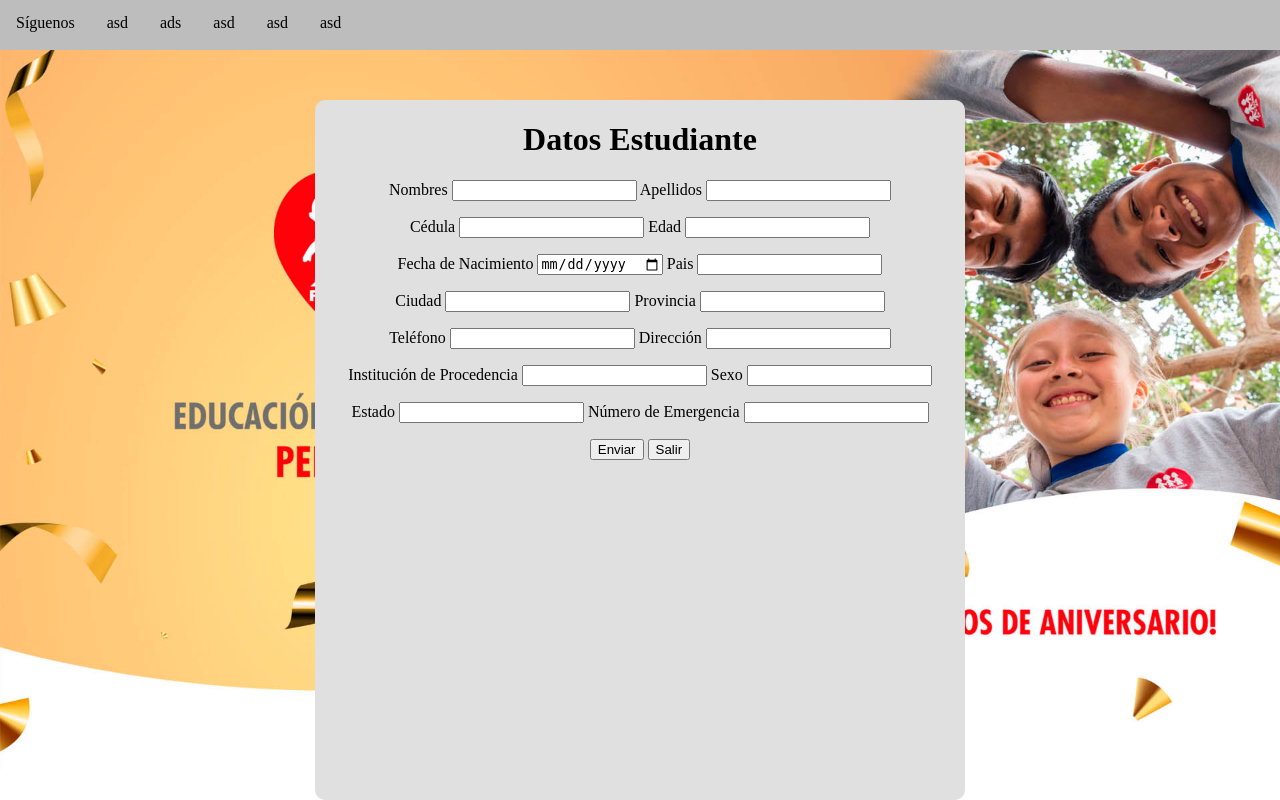
After one commit to Lizandro97/School-System-Data-Manager, a Flask app: page /matricula/form-estudiante in a window 1280 px wide. The commit adds this page. Run offline with Flask 2, Linux system fonts and the light colour scheme; data that the repository does not hold is empty.

Commit message:
Version final.

```diff
--- a/app.py
+++ b/app.py
@@ -1,24 +1,62 @@
+import webbrowser
 from flask import Flask
 from flask import render_template
+from flask import request
+from constants import data, forms
+import pyodbc
+from conn import Server
+
 
 app = Flask(__name__)
 
+connection = Server("ODBC Driver 17 for SQL server", "DESKTOP-6G8N2EK", "BDColegio2", "lizandro", "123456").connection()
+database = "BDColegio2"
+connection = pyodbc.connect(connection)
 
-data = {
-    "title": "Fe y Alegria",
-    "nav_items": ["Home", "Enrollment", "Students", "Administration", "Library", "Resources"]
-}
+
 
 
 @app.route('/')
-def hello_world():  # put application's code here
-    global data
+def index():
     return render_template("index.html", data=data)
 
 
-@app.route('/friends')
-def friends():
-    return "My friends."
+@app.route('/matricula')
+def matricula():
+    return render_template("matricula.html", data=forms)
+
+
+@app.route("/matricula/form-estudiante", methods=["GET", "POST"])
+def form_estudiante():
+    cursor = connection.cursor()
+    req = request.form.keys()
+    form = request.form
+    attr = ""
+    values = ""
+    for i, element in enumerate(req):
+        if i < len(req) - 1:
+            attr += f'"{element}"' + ","
+            if request.form[element] != "":
+                values += f"'{request.form[element]}'" + ","
+        else:
+            attr += f'"{element}"'
+            if request.form[element] != "":
+                values += f"'{request.form[element]}'"
+
+    query = f"INSERT INTO alumnos ({attr}) VALUES ({values})"
+    try:
+        cursor.execute(query)
+        cursor.commit()
+    except Exception as e:
+        print(e)
+    finally:
+        cursor.close()
+
+
+
+    return render_template("form_estudiante.html", data=data)
+
+
 
 
 if __name__ == '__main__':
--- /dev/null
+++ b/constants.py
@@ -0,0 +1,20 @@
+from __future__ import annotations
+
+nav_items = [
+    "Inicio",
+    "Matrícula",
+    "Estudiantes",
+    "Administración",
+    "Librería",
+    "Biblioteca y Recursos"
+]
+
+forms = [
+    "Cédula",
+    "Matrícula"
+]
+
+data = {
+    "title": "Fe y Alegría",
+    "nav_items": nav_items
+}
--- a/static/css/layout.css
+++ b/static/css/layout.css
@@ -0,0 +1,98 @@
+.bg {
+  margin: 0;
+}
+
+
+@font-face {
+  font-family: StoryElement;
+  src: url("../font/StoryElementRegular-X3RWa.ttf");
+}
+ul{
+  margin: 0;
+}
+
+ul.topnav {
+  list-style-type: none;
+  margin: 0;
+  padding: 0;
+  overflow: hidden;
+  background-color: #fff;
+}
+
+ul.topnav li {float: left;}
+
+ul.topnav li a {
+  display: block;
+  color: black;
+  text-align: center;
+  padding: 14px 16px;
+  text-decoration: none;
+}
+
+ul.topnav li a:hover {background-color: #ff4b71;}
+
+ul.topnav li.right {float: right;}
+
+@media screen and (max-width: 600px) {
+  ul.topnav li.right,
+  ul.topnav li {float: none;}
+}
+
+ul.social{
+  background-color: #bdbdbd;
+  list-style-type: none;
+  text-align: -moz-left;
+  margin: 0;
+  padding: 0;
+  overflow: hidden;
+  height: 50px;
+}
+ul.social li {float: left; padding: 14px 16px}
+
+ul.social li a {
+  display: block;
+  color: black;
+  text-align: center;
+  text-decoration: none;
+}
+
+.formulario{
+  width: 650px;
+  height: 700px;
+  background-color: #e0e0e0;
+  border-radius: 10px;
+  margin-top: 50px;
+  margin-left: auto;
+  margin-right: auto;
+  position: absolute;
+  left: 0;
+  right: 0;
+  text-align: center;
+}
+
+.icons{
+  background-color: #eeeeee;
+  width: 650px;
+  height: 300px;
+  margin-left: auto;
+  margin-right: auto;
+  color:black;
+  border-radius: 5px;
+  margin-top: 50px;
+  position: absolute;
+  left: 0;
+  right: 0;
+  text-align: center;
+}
+.icons th, td{
+  border: 1px solid black;
+  background-color: #90a4ae;
+  text-align: center;
+  border-radius: 5px;
+
+}
+
+.icons table, th, td{
+
+  border-color: white;
+}
--- /dev/null
+++ b/templates/base.html
@@ -0,0 +1,28 @@
+<!DOCTYPE html>
+<html lang="en">
+<head>
+    <meta charset="UTF-8">
+    <title>{{ data.title }}</title>
+    <link rel="stylesheet" href="{{ url_for("static", filename="css/layout.css") }}">
+</head>
+
+<body class="bg">
+    <div>
+        <ul class="social">
+            <li>Síguenos</li>
+            <li><a href="">asd</a></li>
+            <li><a href="">ads</a></li>
+            <li><a href="">asd</a></li>
+            <li><a href="">asd</a></li>
+            <li><a href="">asd</a></li>
+        </ul>
+    </div>
+
+    {% block body %}
+
+    {% endblock %}
+    <div class="bg">
+        <img src="{{ url_for("static", filename="img/wallpaper.jpg") }}" style='height: 100%; width: 100%; object-fit: contain' alt="">
+    </div>
+</body>
+</html>
--- /dev/null
+++ b/templates/form_estudiante.html
@@ -0,0 +1,74 @@
+{% extends "base.html" %}
+{% block body %}
+    <form method="POST">
+    <div align="center" class="formulario">
+        <h1>Datos Estudiante</h1>
+        <label>
+            Nombres
+
+            <input type="text" name="nombres">
+        </label>
+        <label>
+            Apellidos
+            <input type="text" name="apellidos">
+        </label>
+        <p></p>
+        <label>
+            Cédula
+            <input type="text" name="cedula">
+        </label>
+        <label>
+            Edad
+            <input type="text" name="edad">
+        </label>
+        <p></p>
+        <label>
+            Fecha de Nacimiento
+            <input type="date" name="fecha_nacimiento">
+        </label>
+        <label>
+            Pais
+            <input type="text" name="pais">
+        </label>
+        <p></p>
+        <label>
+            Ciudad
+            <input type="text" name="ciudad">
+        </label>
+        <label>
+            Provincia
+            <input type="text" name="provincia">
+        </label>
+        <p></p>
+        <label>
+            Teléfono
+            <input type="text" name="telefono">
+        </label>
+        <label>
+            Dirección
+            <input type="text" name="direccion">
+        </label>
+        <p></p>
+        <label>
+            Institución de Procedencia
+            <input type="text" name="institucion_proviene">
+        </label>
+        <label>
+            Sexo
+            <input type="text" name="sexo">
+        </label>
+        <p></p>
+        <label>
+            Estado
+            <input type="text" name="estado">
+        </label>
+        <label>
+            Número de Emergencia
+            <input type="text" name="emergencia">
+        </label>
+        <p></p>
+        <input type="submit" value="Enviar">
+        <input type="button" value="Salir">
+    </div>
+    </form>
+{% endblock %}
```
Also changed, not shown: conn.py (added, +13 -0 lines), templates/index.html (+19 -15 lines), templates/matricula.html (added, +15 -0 lines), static/font/StoryElementRegular-X3RWa.ttf (added), static/img/caja.png (added), static/img/dasa.png (added), static/img/escuelas.png (added), static/img/estudiante.png (added), static/img/logistica.png (added), static/img/logo.png (added), static/img/logo_convenios.png (added), static/img/mesa.png (added), static/img/tramite_doc.png (added), static/img/wallpaper-jpg.jpg (added), 1 more files.
